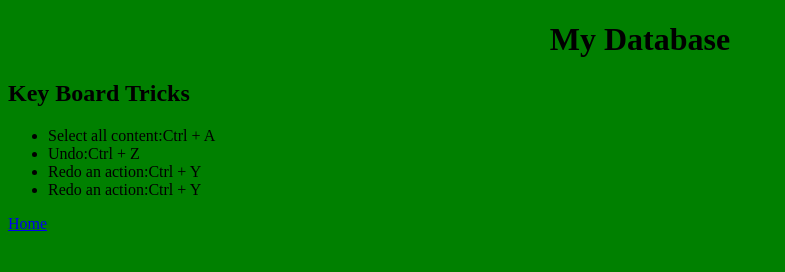
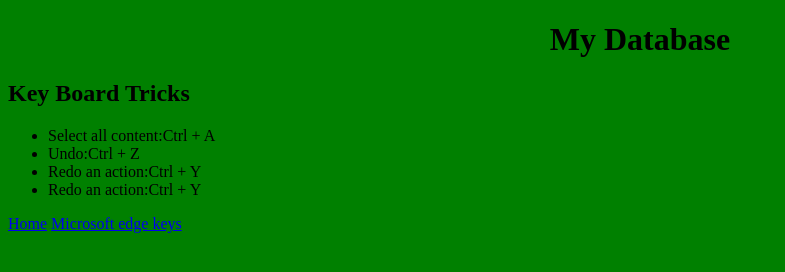
Before and after one commit to JacobHouch/JacobHouch.github.io, a plain HTML site: page Microsofttricks.html in a window 1280 px wide. Shown: the whole page, without its empty margins (0-785 px from the left). Drawn offline with Linux system fonts and the light colour scheme.

Commit message:
Update Microsofttricks.html

```diff
--- a/Microsofttricks.html
+++ b/Microsofttricks.html
@@ -17,3 +17,8 @@ body {
 	<li>Redo an action:Ctrl + Y</li>
     </ul>
 <a href="index.html">Home</a>
+
+
+
+
+<a href="Microsoftedgetricks.html">Microsoft edge keys</a>
```
